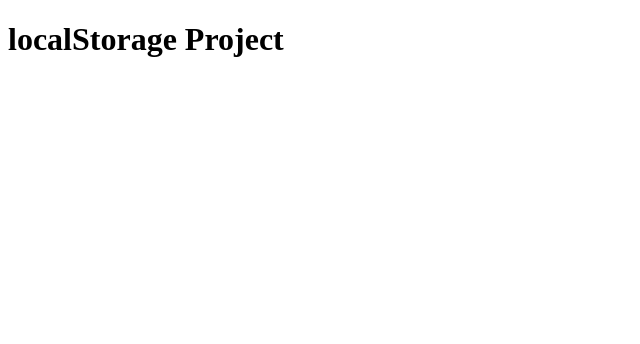
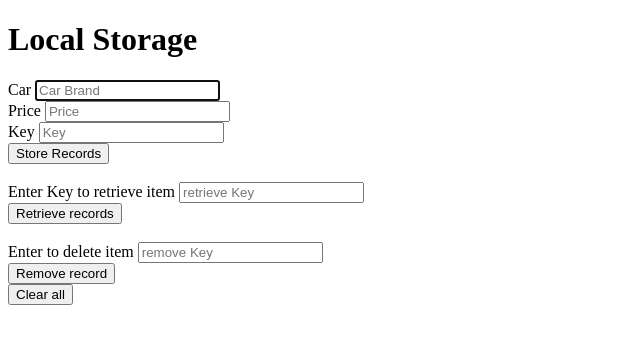
Before and after one commit to Rex-1031/localStorage-Project, a plain HTML site: page localStorage-Project/index.html in a window 1280 px wide. Shown: the whole page, without its empty margins (0-640 px from the left). Drawn offline with Linux system fonts and the light colour scheme.

Commit message:
HTML Complete

```diff
--- a/localStorage-Project/index.html
+++ b/localStorage-Project/index.html
@@ -4,9 +4,66 @@
     <meta charset="UTF-8">
     <meta http-equiv="X-UA-Compatible" content="IE=edge">
     <meta name="viewport" content="width=device-width, initial-scale=1.0">
-    <title>localStorage Project</title>
+    <script type="text/javascript" src="main.js"></script>
+    <title>Local Storage Project</title>
 </head>
+
 <body>
-    <h1>localStorage Project</h1>
+    <div id="formDiv">
+        <form id="carForm">
+            <h1>Local Storage</h1>
+            <label for="carBrand">Car</label>
+            <input
+                type="text"
+                id="carBrand"
+                placeholder="Car Brand"
+                required autofocus
+            >
+            <br>
+
+            <label for="carPrice">Price</label>
+            <input
+                type="text"
+                id="carPrice"
+                placeholder="Price" required
+            >
+            <br>
+            <label for="key">Key</label>
+            <input
+                type="text"
+                id="key"
+                placeholder="Key"
+                required
+                >
+                <br>
+
+            <button type="submit">Store Records</button>
+        </form>
+        <br>
+        <label for="retrieveKey">Enter Key to retrieve item</label>
+        <input
+            type="text"
+            id="retrieveKey"
+            placeholder="retrieve Key"
+            required
+        >
+        <br>
+        <button id="retrieveButton">Retrieve records</button>
+        <br>
+        <div id="retrieve"></div>
+        <br>
+        <label for="removeKey">Enter to delete item</label>
+        <input
+            type="text"
+            id="removeKey"
+            placeholder="remove Key"
+            required
+        >
+        <br>
+        <button id="removeButton">Remove record</button>
+        <br>
+        <button id="clearButton">Clear all</button>
+
+    </div>
 </body>
 </html>
```
